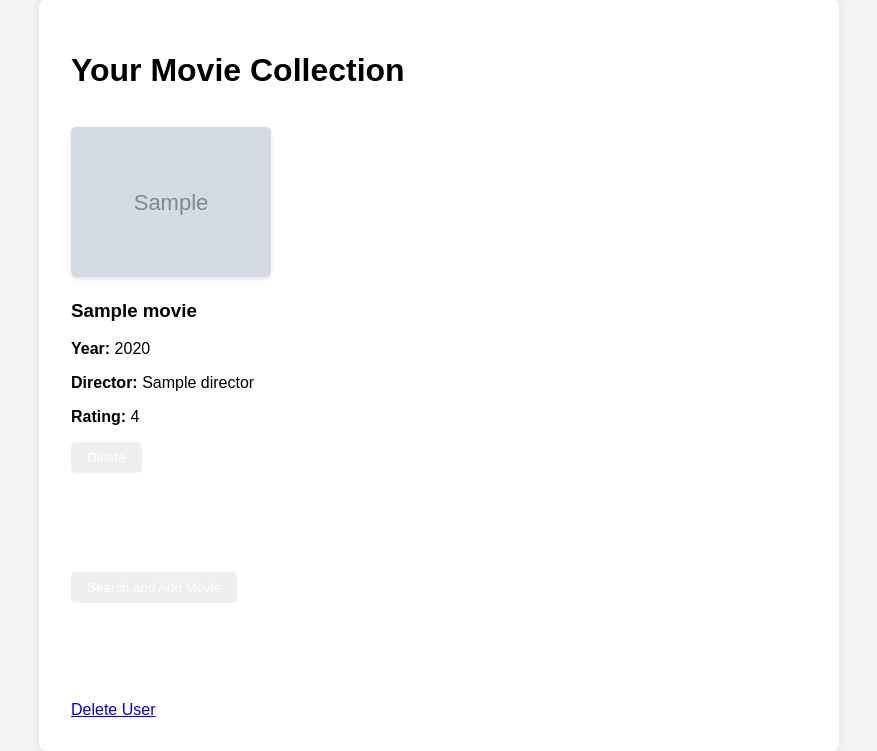
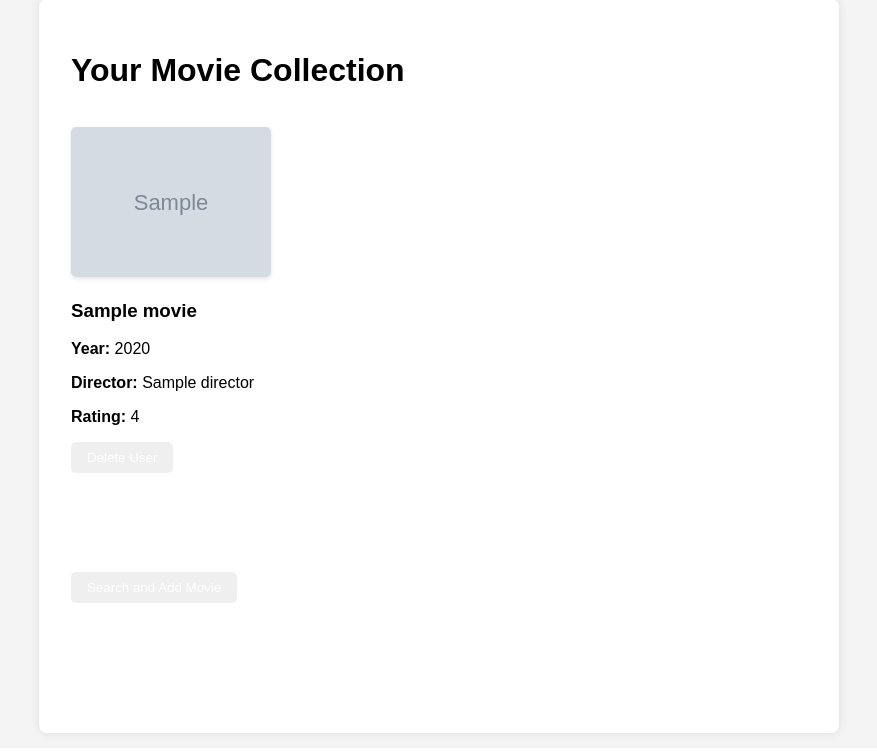
Before and after one commit to mmahnoosh/moviweb_app, a Python web app: template templates/user_movies.html in a window 1280 px wide. Shown: the part 52-803 px from the top of the page, without its empty margins (201-1078 px from the left). Run offline with Jinja, Linux system fonts and the light colour scheme; the template is opened without the code that fills it: most values are stand-ins (such as "Sample title", 1, 10 or a date in 2020).

Commit message:
add delete foe user and movie

```diff
--- a/templates/list_users.html
+++ b/templates/list_users.html
@@ -17,6 +17,11 @@
                     <p><strong>ID:</strong> {{ user.id }}</p>
                     <p><strong>Name:</strong> {{ user.name | e }}</p>
                     <a href="{{ url_for('user_movies', user_id=user.id) }}">🎬 View Movies</a>
+
+                    <!-- Delete button -->
+                    <form action="{{ url_for('delete_user', user_id=user.id) }}" method="post" style="margin-top: 10px;">
+                        <button type="submit" onclick="return confirm('Are you sure you want to delete this user?');">🗑️ Delete</button>
+                    </form>
                 </div>
             {% endfor %}
         </div>
--- a/templates/user_movies.html
+++ b/templates/user_movies.html
@@ -27,7 +27,7 @@
                     <p><strong>Rating:</strong> {{ movie.rating }}</p>
 
                     <form action="{{ url_for('delete_movie', user_id=user_id, movie_id=movie.id) }}" method="POST">
-                        <button type="submit" class="button delete-button">Delete</button>
+                        <button type="submit" class="button delete-button">Delete User</button>
                     </form>
 
                     <a href="{{ url_for('update_movie', user_id=user_id, movie_id=movie.id) }}" class="button edit-button">Edit</a>
@@ -36,16 +36,14 @@
         </div>
 
         <div class="top-buttons">
-            <form method="GET" action="{{ url_for('fetch_movie') }}">
+            <form method="GET" action="{{ url_for('fetch_movie_data') }}">
                 <input type="hidden" name="user_id" value="{{ user_id }}">
                 <button type="submit" class="button">Search and Add Movie</button>
             </form>
 
             <a href="{{ url_for('home') }}" class="button">Back to Home</a>
         </div>
-        <div class="below-buttons">
-            <a href="{{ url_for('delete_user', user_id=user_id) }}" class="delete-user-text">Delete User</a>
-        </div>
+
     </div>
 </body>
 </html>
```
Also changed, not shown: app.py (+10 -5 lines).
